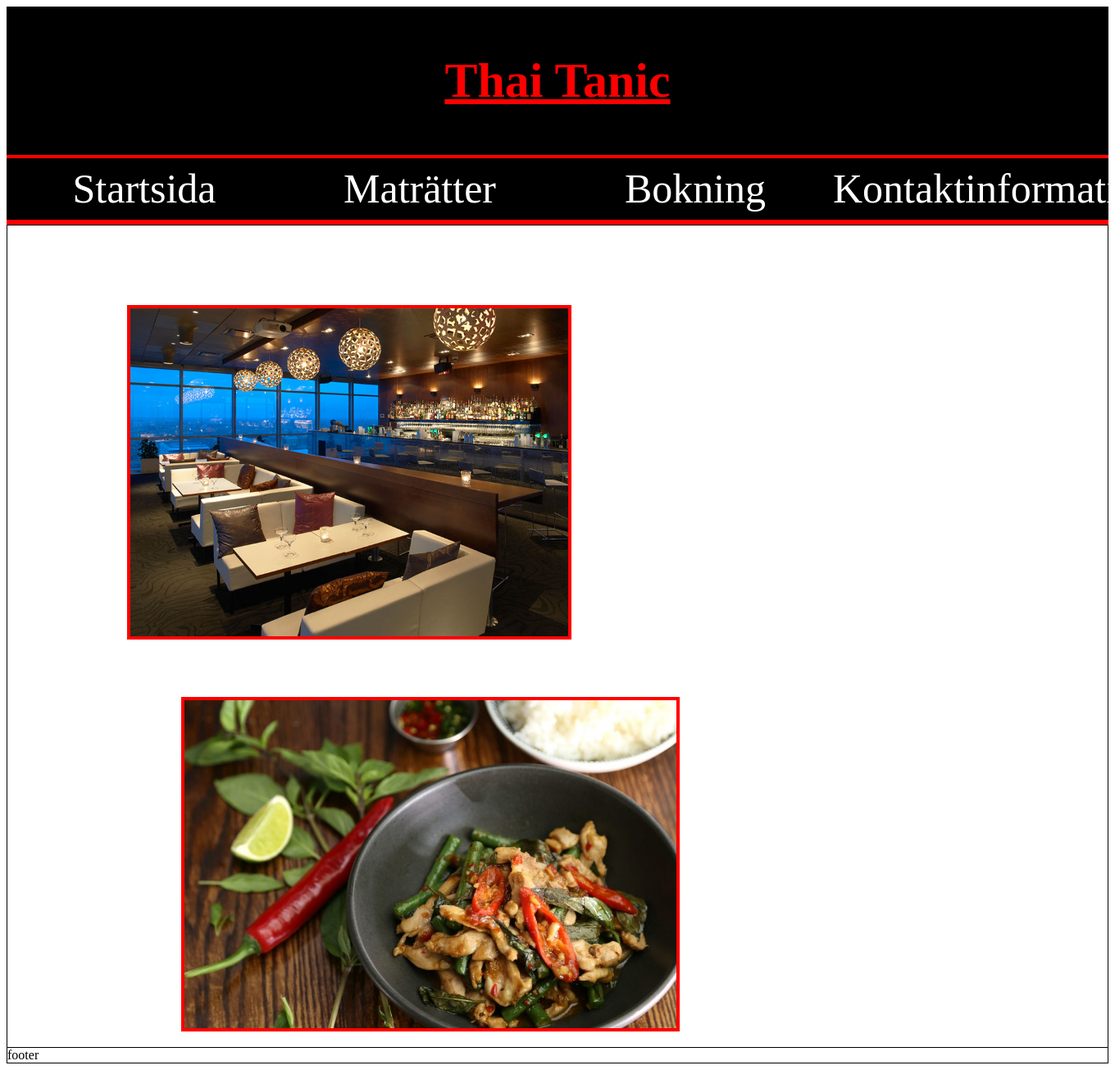
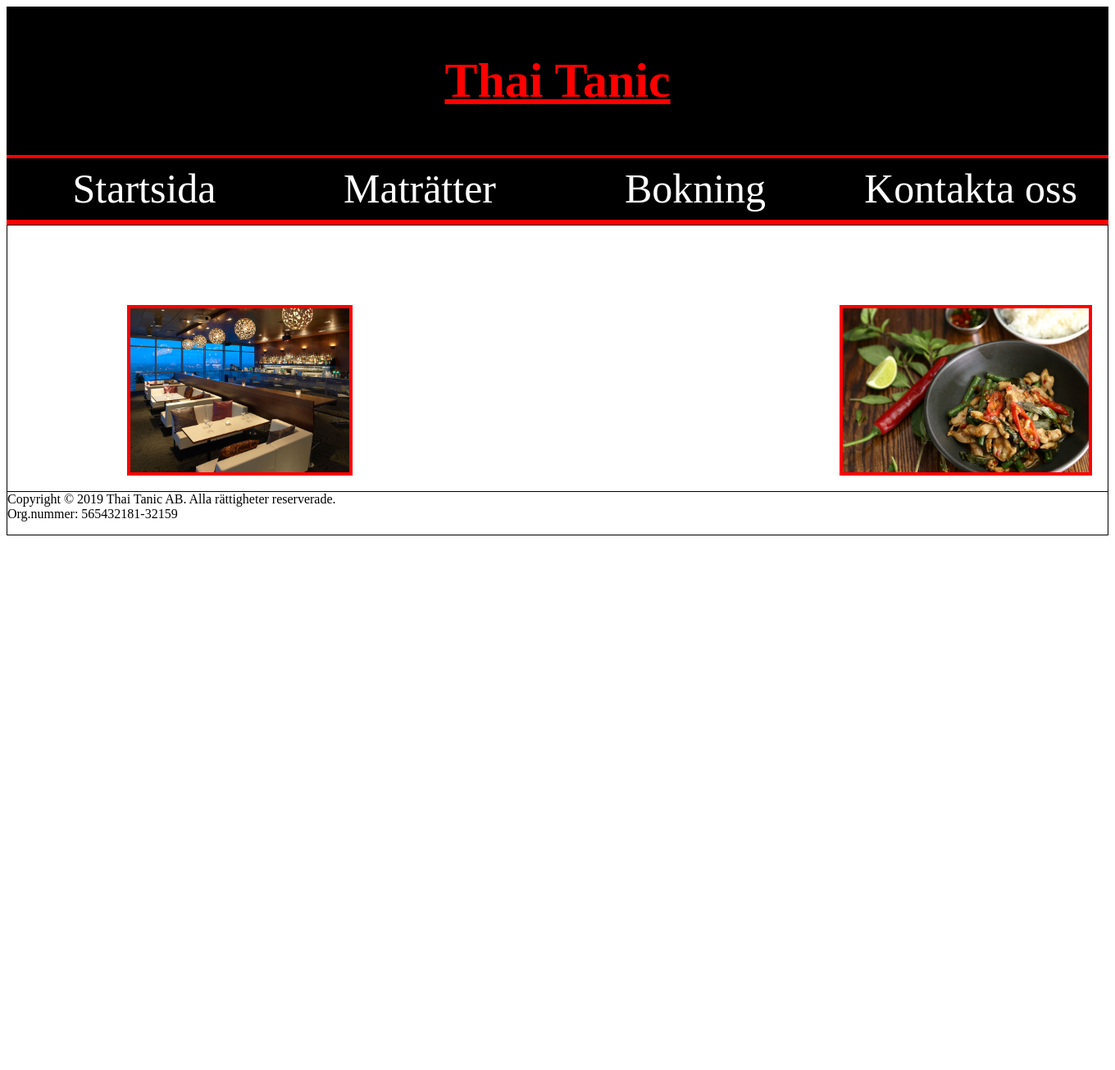
Before and after one commit to Simonbackman/Slutprojekt, a PHP site: page / in a window 1360 px wide; the page is wider, and only the part inside the window is pictured. Shown: that part at 82% size. After the commit the page ends 653 px from the top of that part, so only its background shows below. Run offline with PHP 8.4, Linux system fonts and the light colour scheme.

Commit message:
lagt till footer

```diff
--- a/bokning.php
+++ b/bokning.php
@@ -14,7 +14,7 @@
             <a href="index.php"><div class="nav_item">Startsida</div></a>
             <a href="mat.php"><div class="nav_item">Maträtter</div></a>
             <a href="bokning.php"><div class="nav_item">Bokning</div></a>
-            <a href="contact.php"><div class="nav_item">Kontaktinformation</div></a>
+            <a href="contact.php"><div class="nav_item">Kontakta oss</div></a>
         </nav>
         <Section class="section">
         Den ursprungliga Lorem Ipsum-texten, använd sedan 1500-talet
@@ -40,5 +40,5 @@ H. Rackham's översättning från 1914
 
 
     <footer class="footer">
-footer
+        <p>Copyright © 2019 Thai Tanic AB. Alla rättigheter reserverade.<br/> Org.nummer: 565432181-32159 </p>
     </footer>
--- a/contact.php
+++ b/contact.php
@@ -14,7 +14,7 @@
             <a href="index.php"><div class="nav_item">Startsida</div></a>
             <a href="mat.php"><div class="nav_item">Maträtter</div></a>
             <a href="bokning.php"><div class="nav_item">Bokning</div></a>
-            <a href="contact.php"><div class="nav_item">Kontaktinformation</div></a>
+            <a href="contact.php"><div class="nav_item">kontakta oss</div></a>
         </nav>
         <Section class="section">
         Den ursprungliga Lorem Ipsum-texten, använd sedan 1500-talet
@@ -40,5 +40,5 @@ Sektion 1.10.33 av "de Finibus Bonorum et Malorum", författad av Cicero 45 år
 
 
     <footer class="footer">
-footer
+        <p>Copyright © 2019 Thai Tanic AB. Alla rättigheter reserverade. <br/>Org.nummer: 565432181-32159 </p>
     </footer>
--- a/css.css
+++ b/css.css
@@ -38,22 +38,18 @@ nav{
 	padding: 15px;
 	width:100%;
 }
-
-
 .footer{
     border:1px solid blacK;
 }
-
-
 .bord{
     margin-left: 10%;
     margin-top: 5%;
-    height: 400px;
+    height: 200px;
     border: 4px solid red;
 }
 .mat{
-    margin-left:15%;
+    margin-left:45%;
     margin-top: 5%;
-    height: 400px;
+    height: 200px;
     border: 4px solid red;
 }
--- a/index.php
+++ b/index.php
@@ -14,7 +14,7 @@
             <a href="index.php"><div class="nav_item">Startsida</div></a>
             <a href="mat.php"><div class="nav_item">Maträtter</div></a>
             <a href="bokning.php"><div class="nav_item">Bokning</div></a>
-            <a href="contact.php"><div class="nav_item">Kontaktinformation</div></a>
+            <a href="contact.php"><div class="nav_item">Kontakta oss</div></a>
         </nav>
         <Section class="section">
             <p></p>
@@ -33,5 +33,5 @@
 
 
     <footer class="footer">
-footer
+        <p>Copyright © 2019 Thai Tanic AB. Alla rättigheter reserverade.<br/> Org.nummer: 565432181-32159 </p>
     </footer>
--- a/mat.php
+++ b/mat.php
@@ -14,7 +14,7 @@
             <a href="index.php"><div class="nav_item">Startsida</div></a>
             <a href="mat.php"><div class="nav_item">Maträtter</div></a>
             <a href="bokning.php"><div class="nav_item">Bokning</div></a>
-            <a href="contact.php"><div class="nav_item">Kontaktinformation</div></a>
+            <a href="contact.php"><div class="nav_item">Kontakta oss</div></a>
         </nav>
         <Section class="section">
         Den ursprungliga Lorem Ipsum-texten, använd sedan 1500-talet
@@ -39,5 +39,5 @@ H. Rackham's översättning från 1914
 
 
     <footer class="footer">
-footer
+        <p>Copyright © 2019 Thai Tanic AB. Alla rättigheter reserverade.<br/> Org.nummer: 565432181-32159 </p>
     </footer>
--- a/templates/footer.php
+++ /dev/null
@@ -1,6 +0,0 @@
-
- <footer>
-
-     <p> information gathered from <a href="https://www.marvel.com"/> Marvel's official site</a> </p>
-
-</footer>
```
